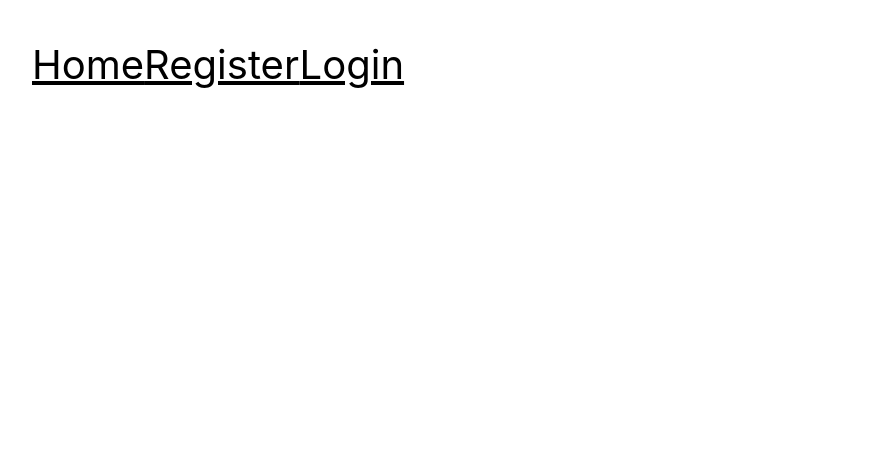
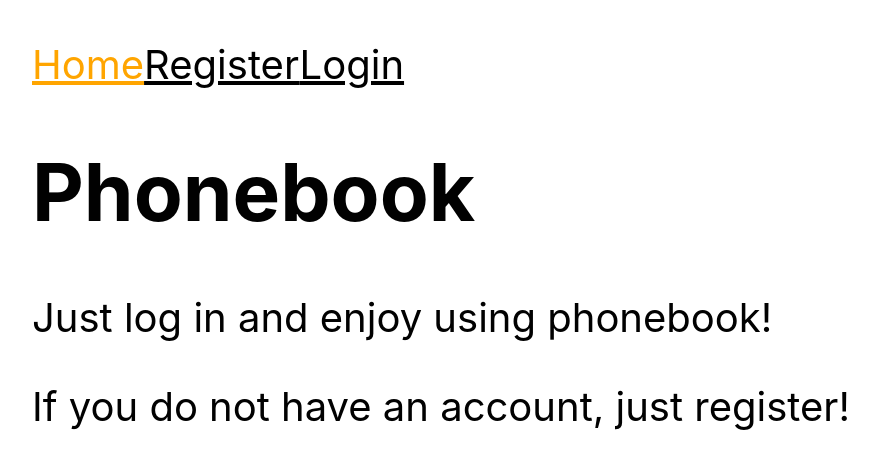
Before and after one commit to JakubLawnicki/goit-react-hw-08-phonebook, a React (Create React App) app: page / in a window 1280 px wide. Shown: the top 468 px of the page, without its empty margins (48-926 px from the left). Built offline with nearby package versions, Linux system fonts and the light colour scheme.

Commit message:
Set homepage

```diff
--- a/src/components/App.jsx
+++ b/src/components/App.jsx
@@ -22,7 +22,7 @@ export function App() {
     >
       <Routes>
         <Route path="/" element={<Layout />}>
-          <Route path="home" element={<Home />}></Route>
+          <Route index element={<Home />}></Route>
           <Route path="register" element={<Register />}></Route>
           <Route path="login" element={<Login />}></Route>
         </Route>
--- a/src/components/navigation/Navigation.jsx
+++ b/src/components/navigation/Navigation.jsx
@@ -12,9 +12,7 @@ const StyledLink = styled(NavLink)`
 export const Navigation = () => {
   return (
     <div>
-      <StyledLink to="home" end>
-        Home
-      </StyledLink>
+      <StyledLink to="/">Home</StyledLink>
       <StyledLink to="register">Register</StyledLink>
       <StyledLink to="login">Login</StyledLink>
       {/* <StyledLink to="/contacts">Contacts</StyledLink> */}
```
